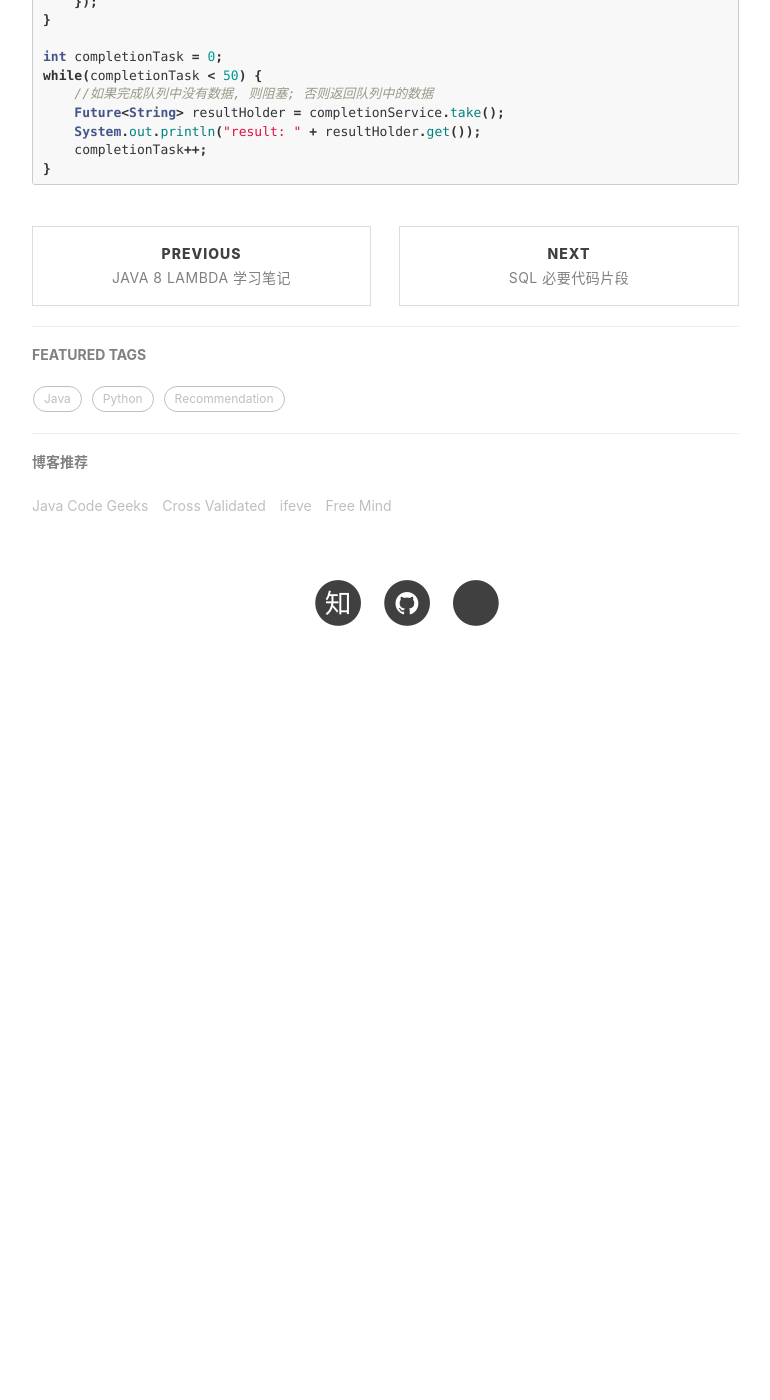
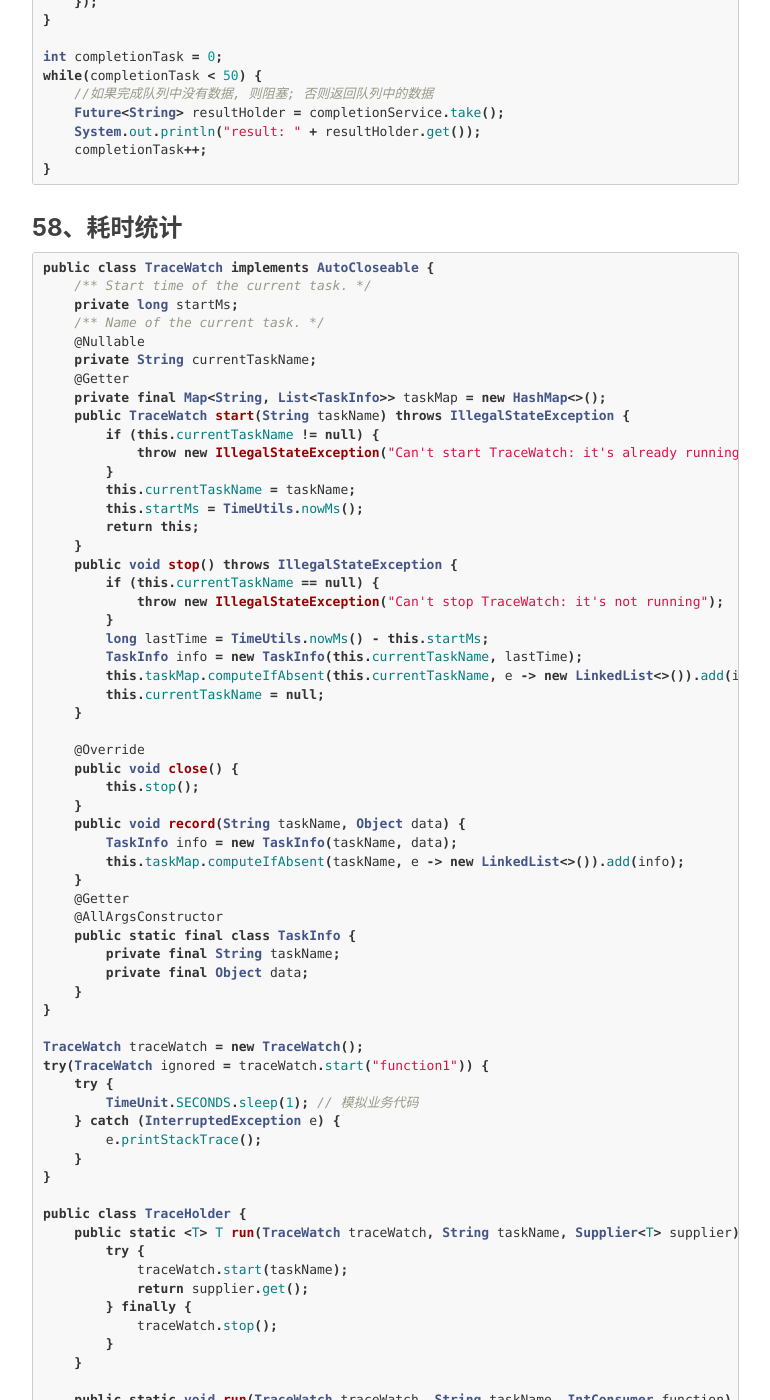
Before and after one commit to cddesire/cddesire.github.io, a Jekyll site: the page built from _posts/2017-05-14-common-java-code.markdown, in a window 1280 px wide and 1400 px high, scrolled down 25962 px. Shown: the whole window, without its empty margins (233-1003 px from the left). Built offline with Jekyll 4.4.1, drawn with Linux system fonts in a browser that asks for light colours; nearby versions of some CDN libraries; comment, search, counter and statistics services are not loaded; before the commit the page ends 26658 px from its top, so only the background shows below that; some of the changed text lies outside the part shown.

Commit message:
add java

````diff
--- a/_posts/2017-05-14-common-java-code.markdown
+++ b/_posts/2017-05-14-common-java-code.markdown
@@ -1407,3 +1407,96 @@ while(completionTask < 50) {
     completionTask++;
 }
 ```
+
+### 58、耗时统计
+``` java
+public class TraceWatch implements AutoCloseable {
+    /** Start time of the current task. */
+    private long startMs;
+    /** Name of the current task. */
+    @Nullable
+    private String currentTaskName;
+    @Getter
+    private final Map<String, List<TaskInfo>> taskMap = new HashMap<>();
+    public TraceWatch start(String taskName) throws IllegalStateException {
+        if (this.currentTaskName != null) {
+            throw new IllegalStateException("Can't start TraceWatch: it's already running");
+        }
+        this.currentTaskName = taskName;
+        this.startMs = TimeUtils.nowMs();
+        return this;
+    }
+    public void stop() throws IllegalStateException {
+        if (this.currentTaskName == null) {
+            throw new IllegalStateException("Can't stop TraceWatch: it's not running");
+        }
+        long lastTime = TimeUtils.nowMs() - this.startMs;
+        TaskInfo info = new TaskInfo(this.currentTaskName, lastTime);
+        this.taskMap.computeIfAbsent(this.currentTaskName, e -> new LinkedList<>()).add(info);
+        this.currentTaskName = null;
+    }
+
+    @Override
+    public void close() {
+        this.stop();
+    }
+    public void record(String taskName, Object data) {
+        TaskInfo info = new TaskInfo(taskName, data);
+        this.taskMap.computeIfAbsent(taskName, e -> new LinkedList<>()).add(info);
+    }
+    @Getter
+    @AllArgsConstructor
+    public static final class TaskInfo {
+        private final String taskName;
+        private final Object data;
+    }
+}
+
+TraceWatch traceWatch = new TraceWatch();
+try(TraceWatch ignored = traceWatch.start("function1")) {
+    try {
+        TimeUnit.SECONDS.sleep(1); // 模拟业务代码
+    } catch (InterruptedException e) {
+        e.printStackTrace();
+    }
+}
+
+public class TraceHolder {
+    public static <T> T run(TraceWatch traceWatch, String taskName, Supplier<T> supplier) {
+        try {
+            traceWatch.start(taskName);
+            return supplier.get();
+        } finally {
+            traceWatch.stop();
+        }
+    }
+
+    public static void run(TraceWatch traceWatch, String taskName, IntConsumer function) {
+        try {
+            traceWatch.start(taskName);
+            function.accept(0);
+        } finally {
+            traceWatch.stop();
+        }
+    }
+}
+
+TraceWatch traceWatch = new TraceWatch();
+TraceHolder.run(traceWatch, "function1", i -> {
+    try {
+        TimeUnit.SECONDS.sleep(1);
+    } catch (InterruptedException e) {
+        e.printStackTrace();
+    }
+});
+
+String result = TraceHolder.run(traceWatch, "function2", () -> {
+    try {
+        TimeUnit.SECONDS.sleep(1);
+        return "YES";
+    } catch (InterruptedException e) {
+        e.printStackTrace();
+        return "NO";
+    }
+});
+```
````
Also changed, not shown: img/in-post/common-tool/offset1.jpg (added), img/in-post/common-tool/offset2.jpg (added).
